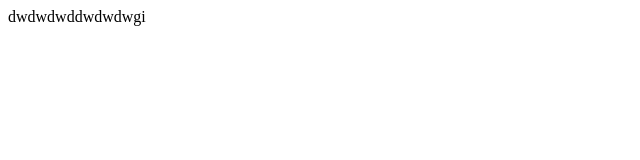
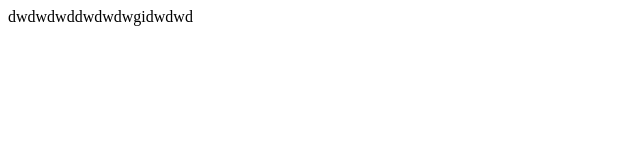
Before and after one commit to TheBlackCatnull/new-git, a plain HTML site: page index.html in a window 1280 px wide. Shown: the full height of the page, 0-640 px from the left. Drawn offline with Linux system fonts and the light colour scheme.

Commit message:
two commit

```diff
--- a/index.html
+++ b/index.html
@@ -7,7 +7,7 @@
   <title>Document</title>
 </head>
 <body>
-  dwdwdwddwdwdwgi
+  dwdwdwddwdwdwgidwdwd
   <div></div>
 </body>
 </html>
```
